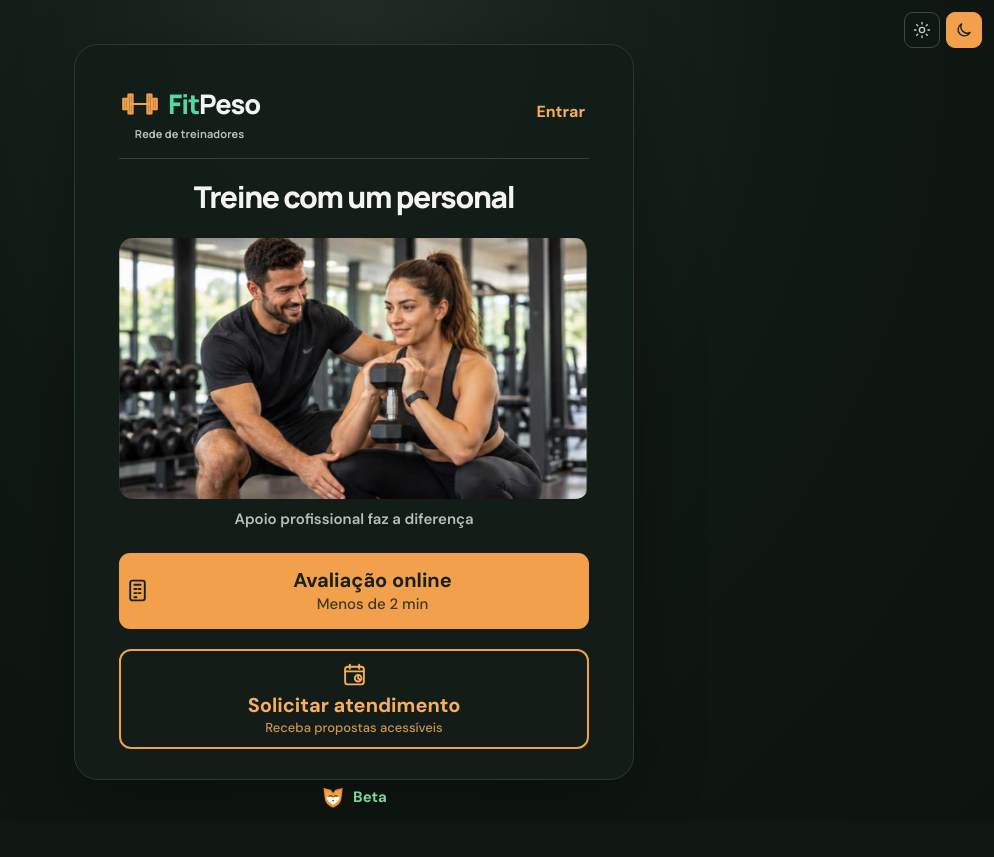
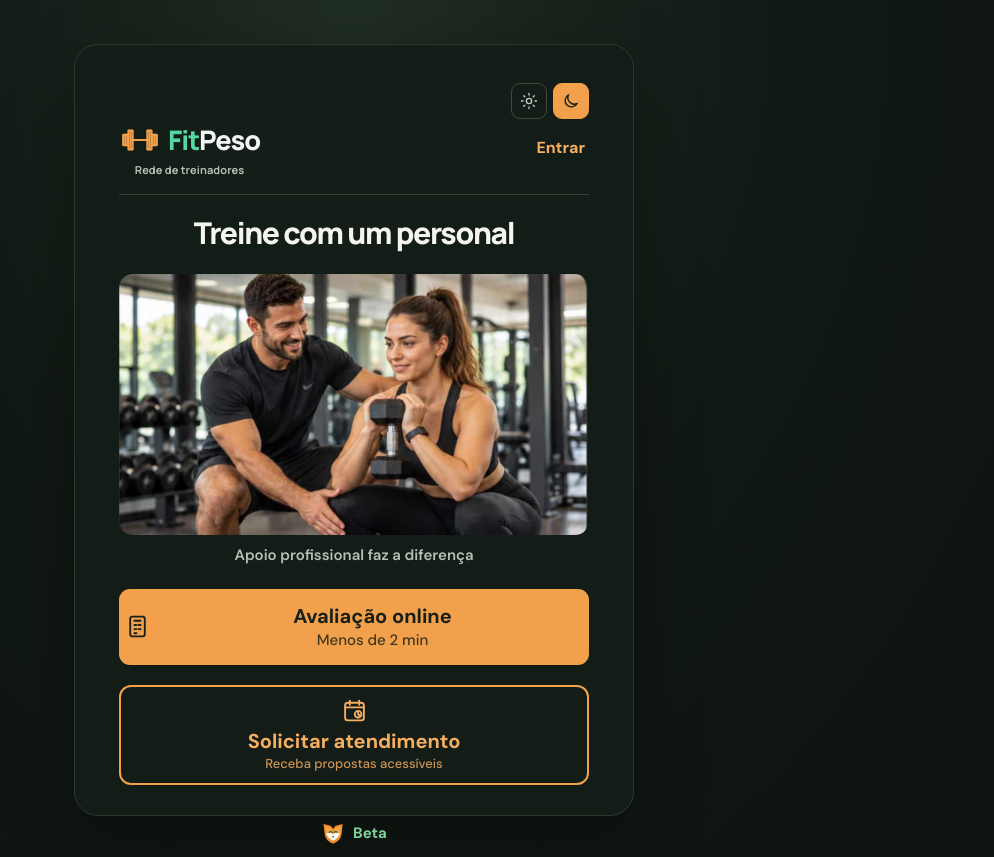
Before and after one commit to albertoapr/calculadoraimc, a Vue app: page / in a window 1280 px wide. Shown: the whole page, without its empty margins (286-1280 px from the left). Before the commit the page ends 821 px from the top, so only its background shows below. Built offline with nearby package versions, Linux system fonts and the light colour scheme.

Commit message:
Move botões claro e escuro para dentro de cada box principal

```diff
--- a/src/App.vue
+++ b/src/App.vue
@@ -1701,7 +1701,8 @@ async function sendResult() {
 
 <template>
   <main class="page-shell">
-    <div class="theme-switch theme-switch-top" role="group" aria-label="Aparência do aplicativo">
+    <section v-if="showTrainerSignup" class="calculator" aria-labelledby="page-title">
+      <div class="theme-switch theme-switch-in-box" role="group" aria-label="Aparência do aplicativo">
         <button type="button" class="theme-icon-button" aria-label="Tema claro" title="Claro" :class="{ active: theme === 'light' }" :aria-pressed="theme === 'light'" @click="theme = 'light'">
           <svg viewBox="0 0 24 24" aria-hidden="true"><circle cx="12" cy="12" r="3.5"/><path d="M12 2v2m0 16v2M4.93 4.93l1.42 1.42m11.3 11.3 1.42 1.42M2 12h2m16 0h2M4.93 19.07l1.42-1.42m11.3-11.3 1.42-1.42"/></svg>
         </button>
@@ -1709,7 +1710,6 @@ async function sendResult() {
           <svg viewBox="0 0 24 24" aria-hidden="true"><path d="M20.2 15.2A8.5 8.5 0 0 1 8.8 3.8 8.5 8.5 0 1 0 20.2 15.2Z"/></svg>
         </button>
       </div>
-    <section v-if="showTrainerSignup" class="calculator" aria-labelledby="page-title">
       <header class="hero">
         <div class="brand" aria-label="FitPeso — Rede de treinadores">
           <svg class="dumbbell-icon" viewBox="0 0 40 40" aria-hidden="true"><path d="M6 15v10m5-14v18m18-18v18m5-14v10M11 20h18" /><path d="M4 15h4v10H4zm5-4h4v18H9zm18 0h4v18h-4zm5 4h4v10h-4z" /></svg>
@@ -1779,6 +1779,14 @@ async function sendResult() {
     </section>
 
     <section v-else-if="showCustomerLogin" class="calculator customer-signup login-screen" aria-labelledby="customer-login-title">
+      <div class="theme-switch theme-switch-in-box" role="group" aria-label="Aparência do aplicativo">
+        <button type="button" class="theme-icon-button" aria-label="Tema claro" title="Claro" :class="{ active: theme === 'light' }" :aria-pressed="theme === 'light'" @click="theme = 'light'">
+          <svg viewBox="0 0 24 24" aria-hidden="true"><circle cx="12" cy="12" r="3.5"/><path d="M12 2v2m0 16v2M4.93 4.93l1.42 1.42m11.3 11.3 1.42 1.42M2 12h2m16 0h2M4.93 19.07l1.42-1.42m11.3-11.3 1.42-1.42"/></svg>
+        </button>
+        <button type="button" class="theme-icon-button" aria-label="Tema escuro" title="Escuro" :class="{ active: theme === 'dark' }" :aria-pressed="theme === 'dark'" @click="theme = 'dark'">
+          <svg viewBox="0 0 24 24" aria-hidden="true"><path d="M20.2 15.2A8.5 8.5 0 0 1 8.8 3.8 8.5 8.5 0 1 0 20.2 15.2Z"/></svg>
+        </button>
+      </div>
       <header class="hero">
         <div class="brand" aria-label="FitPeso — Rede de treinadores">
           <span class="brand-lockup"><span class="brand-default"><span class="brand-fit">Fit</span><span class="brand-peso">Peso</span></span></span>
@@ -1843,6 +1851,14 @@ async function sendResult() {
     </section>
 
     <section v-else-if="showCustomerSignup" class="calculator customer-signup" aria-labelledby="customer-signup-title">
+      <div class="theme-switch theme-switch-in-box" role="group" aria-label="Aparência do aplicativo">
+        <button type="button" class="theme-icon-button" aria-label="Tema claro" title="Claro" :class="{ active: theme === 'light' }" :aria-pressed="theme === 'light'" @click="theme = 'light'">
+          <svg viewBox="0 0 24 24" aria-hidden="true"><circle cx="12" cy="12" r="3.5"/><path d="M12 2v2m0 16v2M4.93 4.93l1.42 1.42m11.3 11.3 1.42 1.42M2 12h2m16 0h2M4.93 19.07l1.42-1.42m11.3-11.3 1.42-1.42"/></svg>
+        </button>
+        <button type="button" class="theme-icon-button" aria-label="Tema escuro" title="Escuro" :class="{ active: theme === 'dark' }" :aria-pressed="theme === 'dark'" @click="theme = 'dark'">
+          <svg viewBox="0 0 24 24" aria-hidden="true"><path d="M20.2 15.2A8.5 8.5 0 0 1 8.8 3.8 8.5 8.5 0 1 0 20.2 15.2Z"/></svg>
+        </button>
+      </div>
       <header class="hero">
         <div class="brand" aria-label="FitPeso">
           <svg class="dumbbell-icon" viewBox="0 0 40 40" aria-hidden="true"><path d="M6 15v10m5-14v18m18-18v18m5-14v10M11 20h18" /><path d="M4 15h4v10H4zm5-4h4v18H9zm18 0h4v18h-4zm5 4h4v10h-4z" /></svg>
@@ -1884,6 +1900,14 @@ async function sendResult() {
     </section>
 
     <section v-else class="calculator" :aria-labelledby="viewMode === 'home' && !result ? undefined : viewMode === 'contact' ? 'contact-form-title' : 'page-title'" :aria-label="viewMode === 'home' && !result ? 'FitPeso' : undefined">
+      <div class="theme-switch theme-switch-in-box" role="group" aria-label="Aparência do aplicativo">
+        <button type="button" class="theme-icon-button" aria-label="Tema claro" title="Claro" :class="{ active: theme === 'light' }" :aria-pressed="theme === 'light'" @click="theme = 'light'">
+          <svg viewBox="0 0 24 24" aria-hidden="true"><circle cx="12" cy="12" r="3.5"/><path d="M12 2v2m0 16v2M4.93 4.93l1.42 1.42m11.3 11.3 1.42 1.42M2 12h2m16 0h2M4.93 19.07l1.42-1.42m11.3-11.3 1.42-1.42"/></svg>
+        </button>
+        <button type="button" class="theme-icon-button" aria-label="Tema escuro" title="Escuro" :class="{ active: theme === 'dark' }" :aria-pressed="theme === 'dark'" @click="theme = 'dark'">
+          <svg viewBox="0 0 24 24" aria-hidden="true"><path d="M20.2 15.2A8.5 8.5 0 0 1 8.8 3.8 8.5 8.5 0 1 0 20.2 15.2Z"/></svg>
+        </button>
+      </div>
       <div v-if="showHomeTopbar" class="fitpeso-home-topbar">
         <div class="fitpeso-home-brand" aria-label="FitPeso — Rede de treinadores">
           <div class="fitpeso-home-brand-main">
```
Lines whose indentation alone changed are shown as unchanged.
